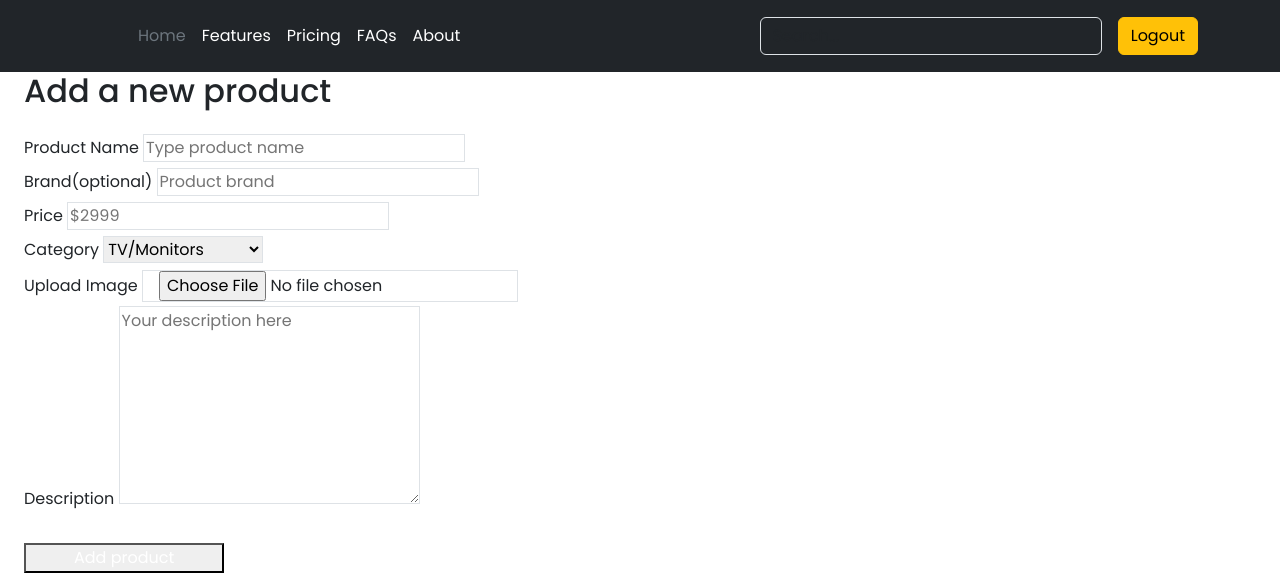
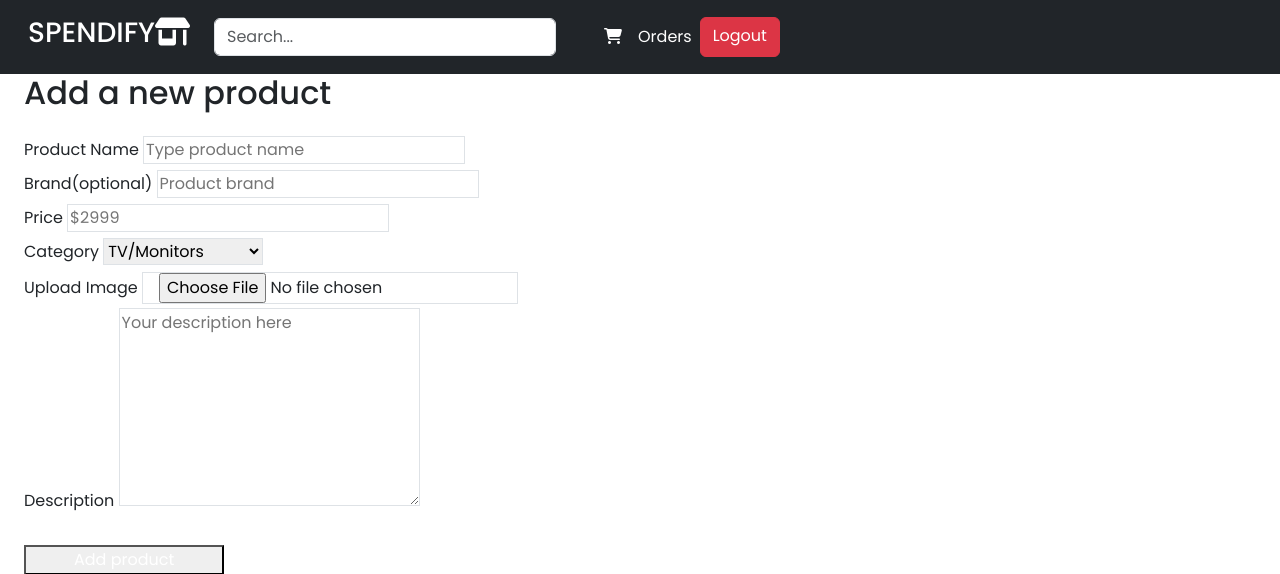
Before and after one commit to Unishkhadka/ecommerce, a PHP site: page /add_product.php in a window 1280 px wide. Shown: the top 574 px of the page. Run offline with PHP 8.4, Linux system fonts and the light colour scheme; the visitor is signed in with stand-in values (Sample User, id 1); some libraries are stand-ins or nearby versions.

Commit message:
Updated ecommerce

```diff
--- a/common/authenticate.php
+++ b/common/authenticate.php
@@ -1,8 +1,8 @@
 <?php
 $root = "C:/xampp/htdocs/ecommerce/";
-include $root."common/connection.php";
+include $root . "common/connection.php";
 session_start();
 $loggedin = $_SESSION['loggedin'];
-if(!$loggedin){
+if (!$loggedin) {
     header("Location: /ecommerce/login/login.php");
 }
--- a/common/header.php
+++ b/common/header.php
@@ -8,5 +8,6 @@
     <link rel="preconnect" href="https://fonts.bunny.net">
     <link href="https://fonts.bunny.net/css?family=poppins:300,400,500,600,700,800" rel="stylesheet" />
     <script src="https://kit.fontawesome.com/82df38ba1f.js" crossorigin="anonymous"></script>
+    <script src="https://cdn.jsdelivr.net/npm/sweetalert2@11"></script>
 </head>
 <body class='bg-gray-900' style="font-family: 'Poppins', sans-serif;">
--- a/common/nav.php
+++ b/common/nav.php
@@ -1,27 +1,34 @@
 <header class="p-3 text-bg-dark">
-    <div class="container">
-      <div class="d-flex flex-wrap align-items-center justify-content-center justify-content-lg-start">
-        <a href="/" class="d-flex align-items-center mb-2 mb-lg-0 text-white text-decoration-none">
-          <svg class="bi me-2" width="40" height="32" role="img" aria-label="Bootstrap"><use xlink:href="#bootstrap"></use></svg>
-        </a>
+    <div class="container-fluid d-flex">
+        <div class="d-flex flex-wrap align-items-center justify-content-center justify-content-lg-start">
+            <a href="/" class="d-flex align-items-center mb-2 mb-lg-0 text-white text-decoration-none">
+                <h3>SPENDIFY<i class="fa-solid fa-shop"></i></h3>
+            </a>
+            <form class="col-12 col-lg-auto px-4 mb-3 mb-lg-0 me-lg-3" role="search">
+                <input type="search" class="form-control form-control-dark text-black" placeholder="Search..."
+                    aria-label="Search">
+            </form>
+            <div class="d-flex justify-content-end">
+            <ul class="nav col-12 col-lg-auto me-lg-auto mb-2 justify-content-center mb-md-0">
+                <li><a href="#" class="nav-link px-2 text-white"><i class="fa-solid fa-cart-shopping"></i></a></li>
+                <li><a href="#" class="nav-link px-2 text-white">Orders</a></li>
+            </ul>
+                <?php
+          if (session_status() == PHP_SESSION_NONE) {
+              echo "
+              <button type='button' class='btn btn-outline-light me-2'>Login</button>
+              <button type='button' class='btn btn-warning'>Sign-up</button>
+            ";
+            }
+            else{
+              echo
+              "
+              <a href='/ecommerce/login/logout.php' class='btn btn-danger'>Logout</a>
+            ";
+            }
+          ?>
 
-        <ul class="nav col-12 col-lg-auto me-lg-auto mb-2 justify-content-center mb-md-0">
-          <li><a href="#" class="nav-link px-2 text-secondary">Home</a></li>
-          <li><a href="#" class="nav-link px-2 text-white">Features</a></li>
-          <li><a href="#" class="nav-link px-2 text-white">Pricing</a></li>
-          <li><a href="#" class="nav-link px-2 text-white">FAQs</a></li>
-          <li><a href="#" class="nav-link px-2 text-white">About</a></li>
-        </ul>
-
-        <form class="col-12 col-lg-auto mb-3 mb-lg-0 me-lg-3" role="search">
-          <input type="search" class="form-control form-control-dark text-bg-dark" placeholder="Search..." aria-label="Search">
-        </form>
-
-        <div class="text-end">
-          <!-- <button type="button" class="btn btn-outline-light me-2">Login</button>
-          <button type="button" class="btn btn-warning">Sign-up</button> -->
-          <a href="/ecommerce/login/logout.php" class="btn btn-warning">Logout</a>
+            </div>
         </div>
-      </div>
     </div>
-  </header>
+</header>
--- a/product_details.php
+++ b/product_details.php
@@ -1,7 +1,7 @@
 <?php
 $root = "C:/xampp/htdocs/ecommerce/";
 include $root."common/connection.php";
-include $root."common/authenticate.php";
+// include $root."common/authenticate.php";
 include $root."common/header.php";
 include $root."common/nav.php";
 ?>
```
Also changed, not shown: index.php (+17 -25 lines), login/login.php (+15 -13 lines), show_products.php (+22 -22 lines).
